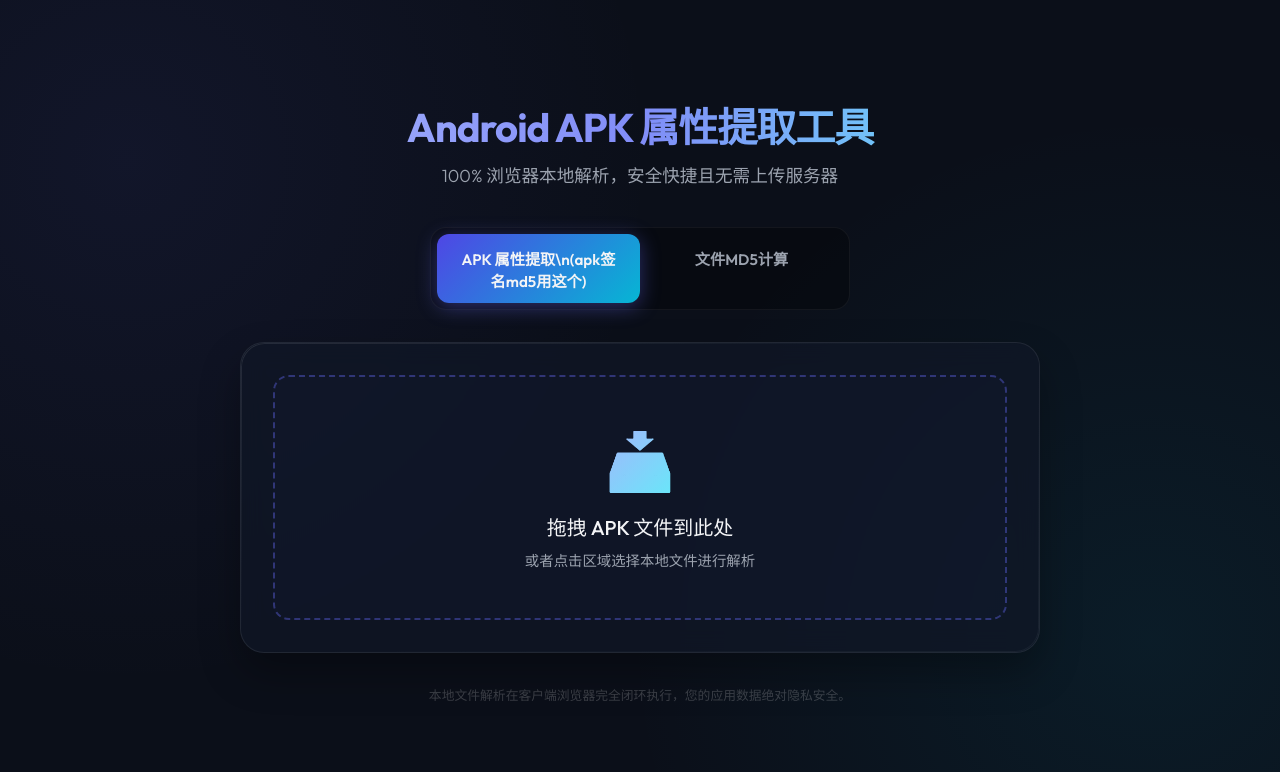
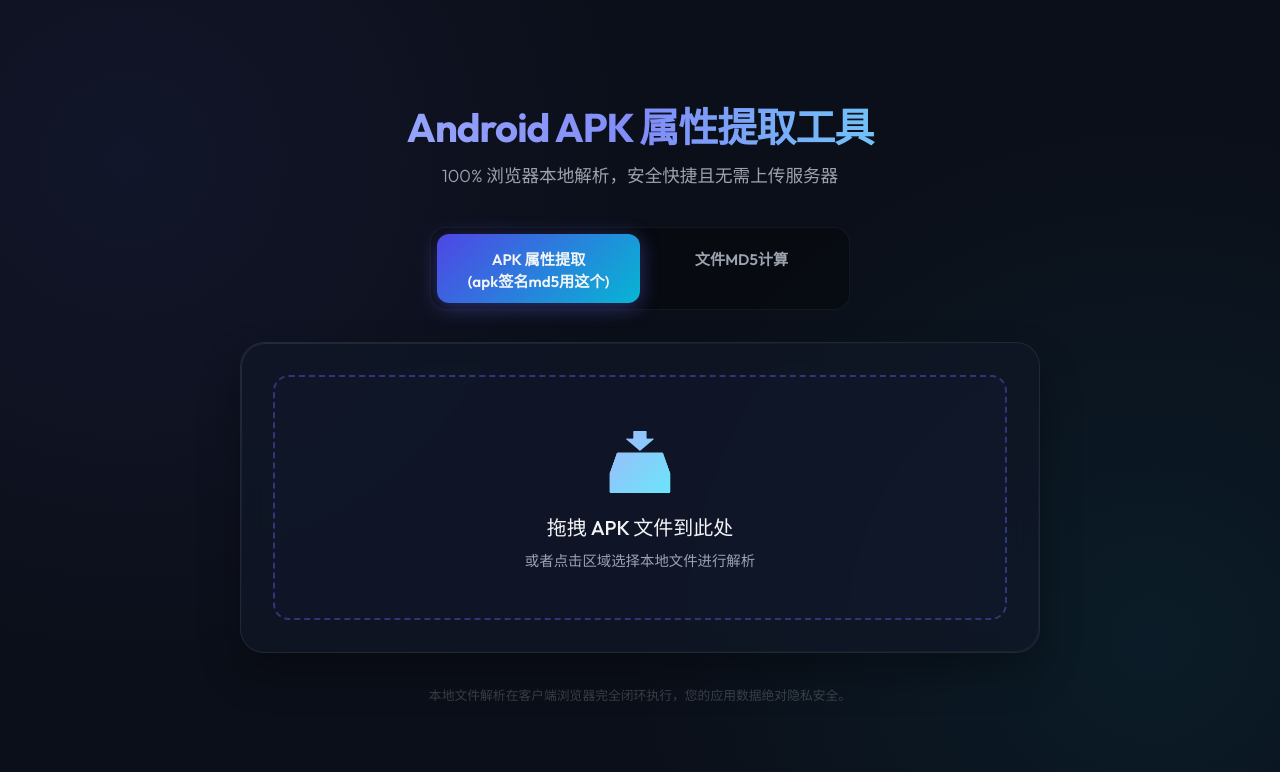
Before and after one commit to lovewlever/lovewlever.github.io, a plain HTML site: page getApkInfo.html in a window 1280 px wide. Drawn offline with nearby package versions, Linux system fonts and the light colour scheme.

Commit message:
Update getApkInfo.html

```diff
--- a/getApkInfo.html
+++ b/getApkInfo.html
@@ -456,7 +456,7 @@
 
         <!-- Main Tabs -->
         <div class="main-tabs">
-            <div class="main-tab active" onclick="switchMainTab('apk')">APK 属性提取\n(apk签名md5用这个)</div>
+            <div class="main-tab active" onclick="switchMainTab('apk')">APK 属性提取</br>(apk签名md5用这个)</div>
             <div class="main-tab" onclick="switchMainTab('md5')">文件MD5计算</div>
         </div>
 
```
